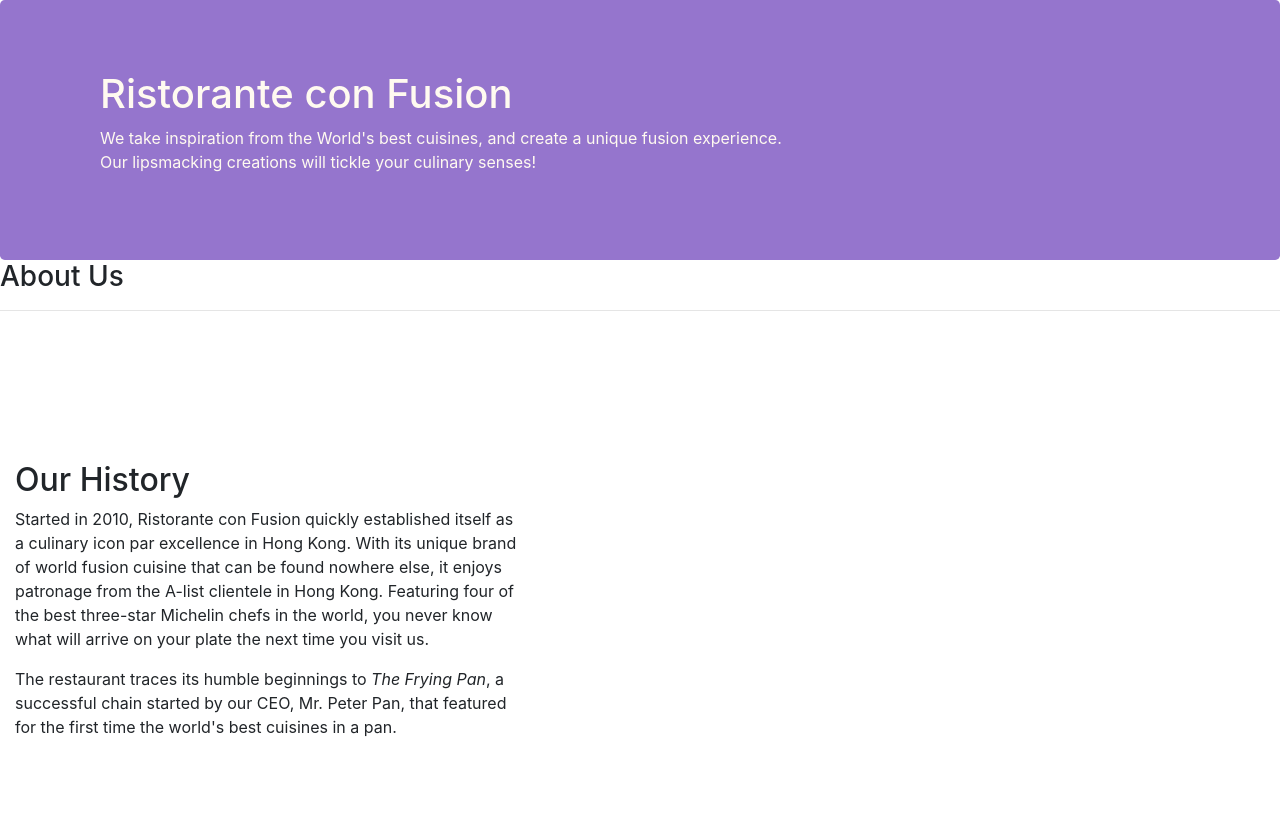
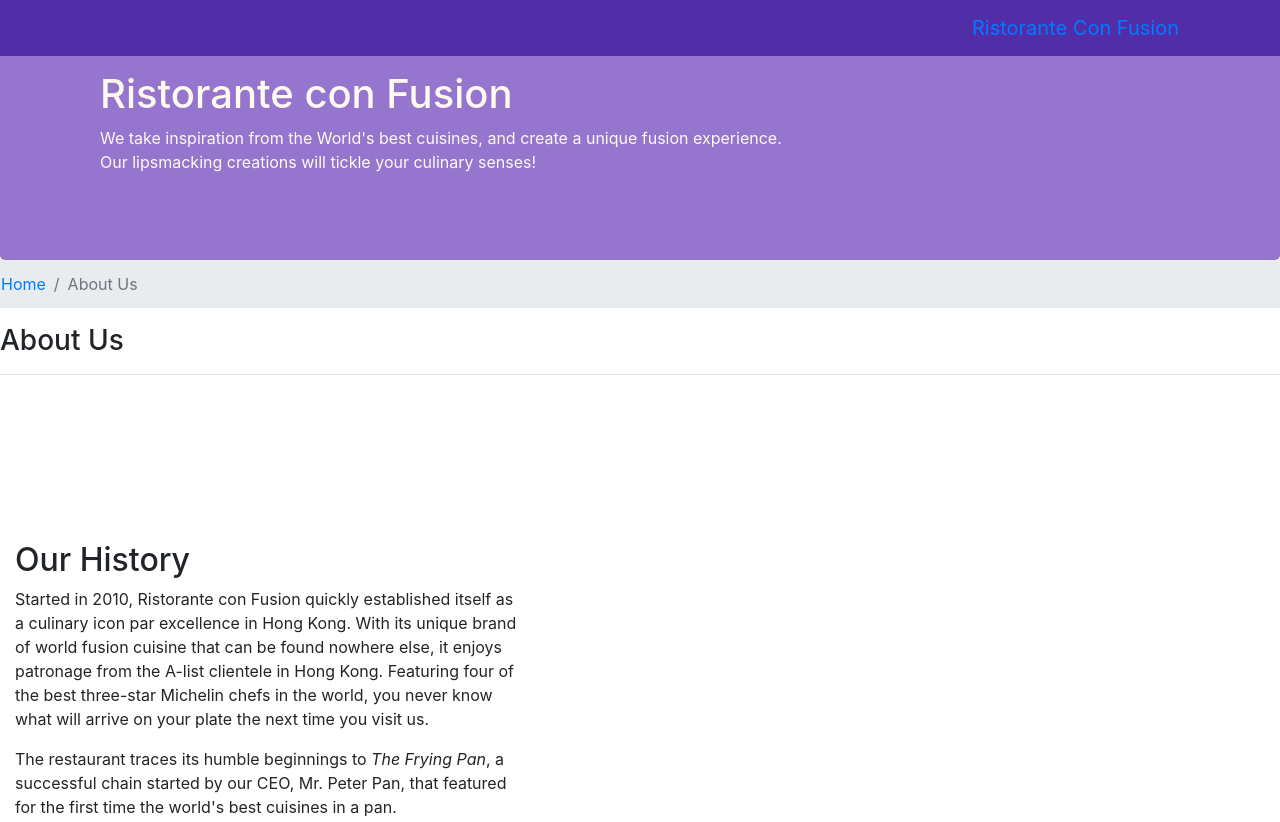
Before and after one commit to Himanshu-1997/Bootstrap-4, a website: page aboutus.html in a window 1280 px wide. Shown: the top 822 px of the page. Drawn offline with nearby package versions, Linux system fonts and the light colour scheme.

Commit message:
Navbar and breadcrumb in Bootstrap

```diff
--- a/aboutus.html
+++ b/aboutus.html
@@ -15,7 +15,22 @@
 </head>
 
 <body>
-
+	<nav class="navbar navbar-inverse navbar-toggleable-sm fixed-top">
+		<div class="container">
+		<button class="navbar-toggler" type="button" data-toggle="collapse" data-target="#Navbar">
+		<span class="navbar=toggler-icon"</span>
+		</button>
+		<a class="navbar-brand" href="./index.html">Ristorante Con Fusion</a>
+			<div class="collapse navbar-collapse" id="Navbar">
+				<ul class="navbar-nav">
+				<li class="nav-item"><a class="nav-link" href="./index.html">Home</a></li>
+				<li class="nav-item active"><a class="nav-link" href="./aboutus.html">About Us</a></li>
+				<li class="nav-item"><a class="nav-link" href="#">Menu</a></li>
+				<li class="nav-item"><a class="nav-link" href="#">Contact</a></li>
+				</ul>
+			</div>
+		</div>
+	</nav>
     <header class="jumbotron">
         <div class="container">
             <div class="row row-header">
@@ -30,8 +45,12 @@
     </header>
 
     <div>
-        <div>
-            <div>
+        <div class="row">
+		<ol class="col-12 breadcrumb">
+		<li class="breadcrumb-item"><a href="./index.html">Home</a></li>
+		<li class="breadcrumb-item active"><a>About Us</a></li>
+		</ol>
+            <div class="col-12">
                <h3>About Us</h3>
                <hr>
             </div>
@@ -70,8 +89,8 @@
                 <div class="col-5 offset-1 col-sm-2">
                     <h5>Links</h5>
                     <ul class="list-unstyled">
-                        <li><a href="#">Home</a></li>
-                        <li><a href="#">About</a></li>
+                        <li><a href="./index.html">Home</a></li>
+                        <li><a href="./aboutus.html">About</a></li>
                         <li><a href="#">Menu</a></li>
                         <li><a href="#">Contact</a></li>
                     </ul>
--- a/css/styles.css
+++ b/css/styles.css
@@ -28,3 +28,10 @@ address{
 	margin: 150px auto;
 	padding: 0px;
 }
+.body{
+	padding=50px 0px 0px 0px;
+	z-index=0;
+}
+.navbar-inverse{
+	background-color:#512DA8;
+}
```
Also changed, not shown: index.html (+17 -2 lines).
